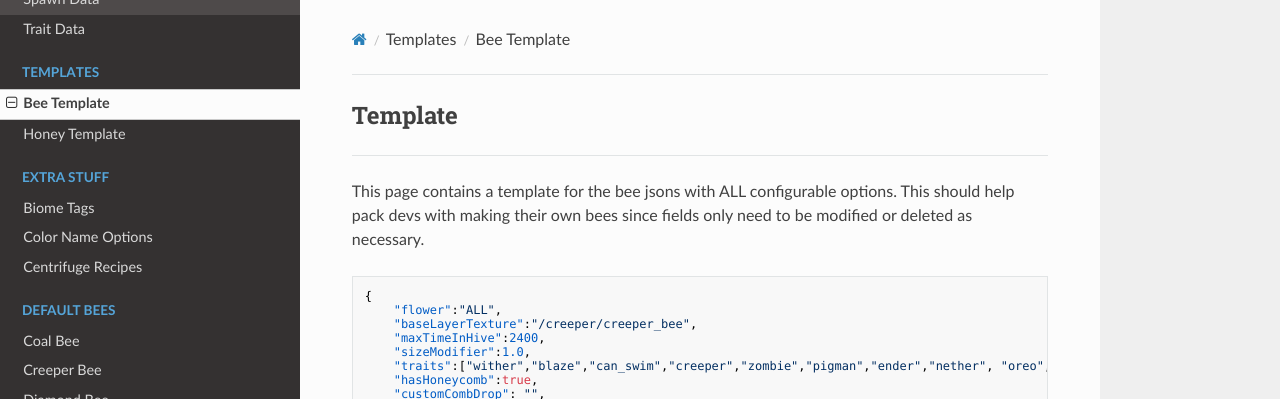
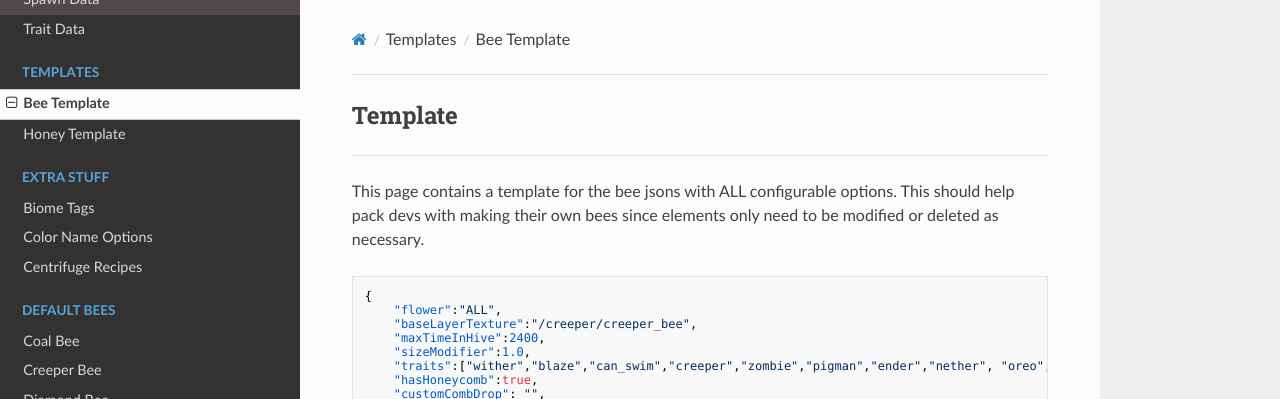
Before and after one commit to Team-Resourceful/ResourcefulBeesDocs, an MkDocs documentation site: the page built from docs/data_templates/bee_template.md, in a window 1280 px wide and 900 px high. Shown: the top 399 px of the window. Built offline with MkDocs 1.6.1, drawn with Linux system fonts in a browser that asks for light colours; nearby versions of some CDN libraries.

Commit message:
docs/data_templates/bee_template.md updated from https://stackedit.io/

````diff
--- a/docs/data_templates/bee_template.md
+++ b/docs/data_templates/bee_template.md
@@ -1,7 +1,7 @@
 ## **Template**
 ***
 
-This page contains a template for the bee jsons with ALL configurable options. This should help pack devs with making their own bees since fields only need to be modified or deleted as necessary.
+This page contains a template for the bee jsons with ALL configurable options. This should help pack devs with making their own bees since elements only need to be modified or deleted as necessary.
 
 ```json
 {
````
Also changed, not shown: other parts of docs/data_templates/bee_template.md (+1 -1 lines).
